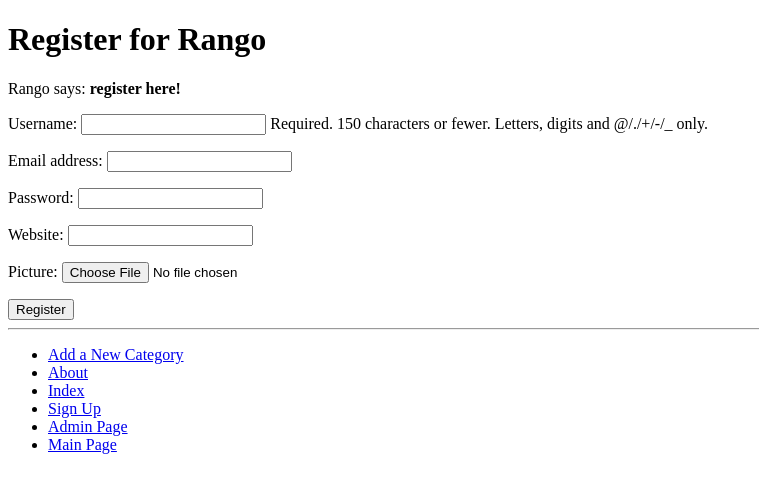
After one commit to yxh1126/try-django, a Django app: page /rango/register/ in a window 1280 px wide. The commit adds this page. Shown: the top 493 px of the page, without its empty margins (0-759 px from the left). Run offline with Django 3.2, Linux system fonts and the light colour scheme; data that the repository does not hold is empty.

Commit message:
Updated User Registration

```diff
--- a/rango/admin.py
+++ b/rango/admin.py
@@ -1,5 +1,6 @@
 from django.contrib import admin
-from rango.models import Category, Page
+from rango.models import Category, Page, UserProfile
+# from django.contrib.auth.models import User
 
 
 class PageAdmin(admin.ModelAdmin):
@@ -13,3 +14,5 @@
 # Register your models here.
 admin.site.register(Category, CategoryAdmin)
 admin.site.register(Page, PageAdmin)
+# admin.site.register(User)
+admin.site.register(UserProfile)
--- a/rango/forms.py
+++ b/rango/forms.py
@@ -1,5 +1,6 @@
 from django import forms
-from rango.models import Page, Category
+from django.contrib.auth.models import User
+from rango.models import Page, Category, UserProfile
 
 
 class CategoryForm(forms.ModelForm):
@@ -45,3 +46,20 @@
         # Here, we are hiding the foreign keys
         exclude = ('category', )
         # fields = ('title', 'url', 'views')
+
+
+class UserForm(forms.ModelForm):
+    password = forms.CharField(widget=forms.PasswordInput())
+
+    class Meta:
+        model = User
+        fields = ('username', 'email', 'password')
+
+
+class UserProfileForm(forms.ModelForm):
+    website = forms.URLField(required=False)
+    picture = forms.ImageField(required=False)
+
+    class Meta:
+        model = UserProfile
+        fields = ('website', 'picture')
--- a/rango/models.py
+++ b/rango/models.py
@@ -1,5 +1,6 @@
 from django.db import models
 from django.template.defaultfilters import slugify
+from django.contrib.auth.models import User
 
 
 # Create your models here.
@@ -28,3 +29,15 @@
 
     def __str__(self):  # For Python 2, use __unicode__ too
         return self.title
+
+
+class UserProfile(models.Model):
+    # This line is required. Links UserProfile to a User model instance.
+    user = models.OneToOneField(User, on_delete=models.CASCADE)
+    # The additional attributes we wish to include.
+    website = models.URLField(blank=True)
+    picture = models.ImageField(upload_to='profile_images', blank=True)
+
+    # Override the __unicode__() method to return out something meaningful!
+    def __str__(self):
+        return self.user.username
--- a/rango/urls.py
+++ b/rango/urls.py
@@ -8,4 +8,5 @@
     path('category/<slug:category_name_slug>/', views.show_category, name='show_category'),
     path('add_category/', views.add_category, name='add_category'),
     path('category/<slug:category_name_slug>/add_page/', views.add_page, name='add_page'),
+    path('register/', views.register, name='register'),
 ]
--- a/rango/views.py
+++ b/rango/views.py
@@ -3,6 +3,7 @@
 from django.shortcuts import render
 from rango.models import Category, Page
 from rango.forms import CategoryForm, PageForm
+from rango.forms import UserForm, UserProfileForm
 
 
 def about(request):
@@ -111,3 +112,37 @@
 
     context_dic = {'form': form, 'category': cat}
     return render(request, 'rango/add_page.html', context_dic)
+
+
+def register(request):
+    registered = False
+
+    if request.method == 'POST':
+        user_form = UserForm(data=request.POST)
+        profile_form = UserProfileForm(data=request.POST)
+
+        if user_form.is_valid() and profile_form.is_valid():
+            user = user_form.save()
+            user.set_password(user.password)
+            user.save()
+
+            profile = profile_form.save(commit=False)
+            profile.user = user
+
+            if 'picture' in request.FILES:
+                profile.picture = request.FILES['picture']
+
+            profile.save()
+            registered = True
+        else:
+            print(user_form.errors, profile_form.errors)
+    else:
+        user_form = UserForm()
+        profile_form = UserProfileForm()
+
+    context_dic = {
+        'user_form': user_form,
+        'profile_form': profile_form,
+        'registered': registered
+    }
+    return render(request, 'rango/register.html', context_dic)
--- a/templates/rango/base.html
+++ b/templates/rango/base.html
@@ -18,9 +18,9 @@
             {% get_category_list category %}
         {% endblock %}
     </div>
-    <div>
+<!--    <div>
         {% get_super_title category %}
-    </div>
+    </div>-->
 
     <div>
         {% block body_block %}
@@ -31,6 +31,7 @@
             <li><a href="{% url 'rango_app:add_category' %}">Add a New Category</a></li>
             <li><a href="{% url 'rango_app:about' %}">About</a></li>
             <li><a href="{% url 'rango_app:index' %}">Index</a></li>
+            <li><a href="{% url 'rango_app:register' %}">Sign Up</a></li>
             <li><a href="/admin/">Admin Page</a></li>
             <li><a href="/">Main Page</a></li>
         </ul>
--- /dev/null
+++ b/templates/rango/register.html
@@ -0,0 +1,28 @@
+{% extends 'rango/base.html' %}
+{% load staticfiles %}
+
+{% block title_block %}
+    Register
+{% endblock %}
+
+{% block body_block %}
+    <h1>Register for Rango</h1>
+    {% if registered %}
+        Rango says: <strong>thank you for registering!</strong>
+        <a href="{% url 'rango_app:index' %}">Return to the homepage.</a><br />
+    {% else %}
+        Rango says: <strong>register here!</strong><br />
+        <form id="user_form" method="post" action="{% url 'rango_app:register' %}"
+              enctype="multipart/form-data">
+
+            {% csrf_token %}
+
+            <!-- Display each form  -->
+            {{ user_form.as_p }}
+            {{ profile_form.as_p }}
+
+            <!-- Provide a button to click to submit the form. -->
+            <input type="submit" name="submit" value="Register" />
+        </form>
+    {% endif %}
+{% endblock %}
```
Also changed, not shown: imandy/settings.py (+9 -0 lines), requirements.txt (added, +42 -0 lines).
